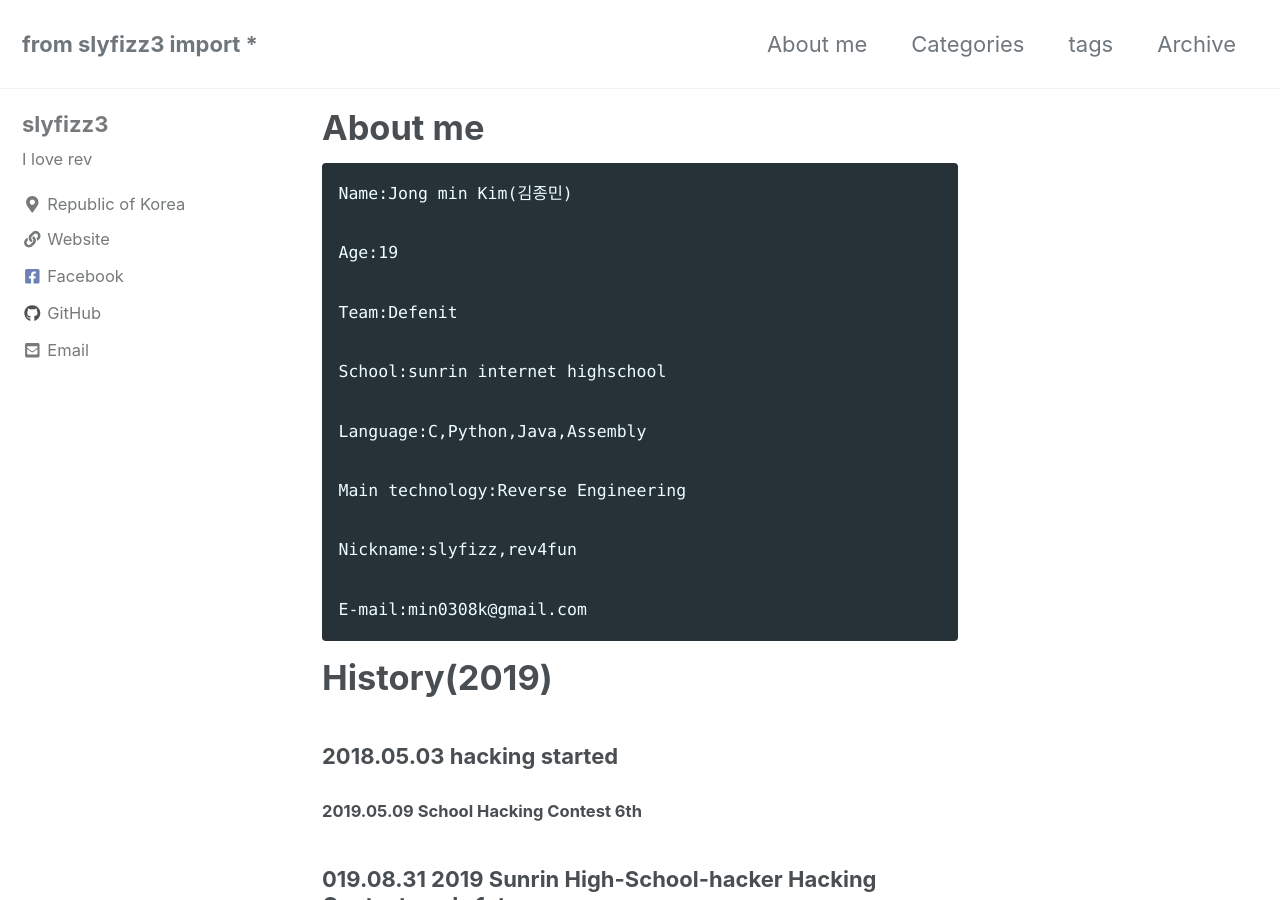
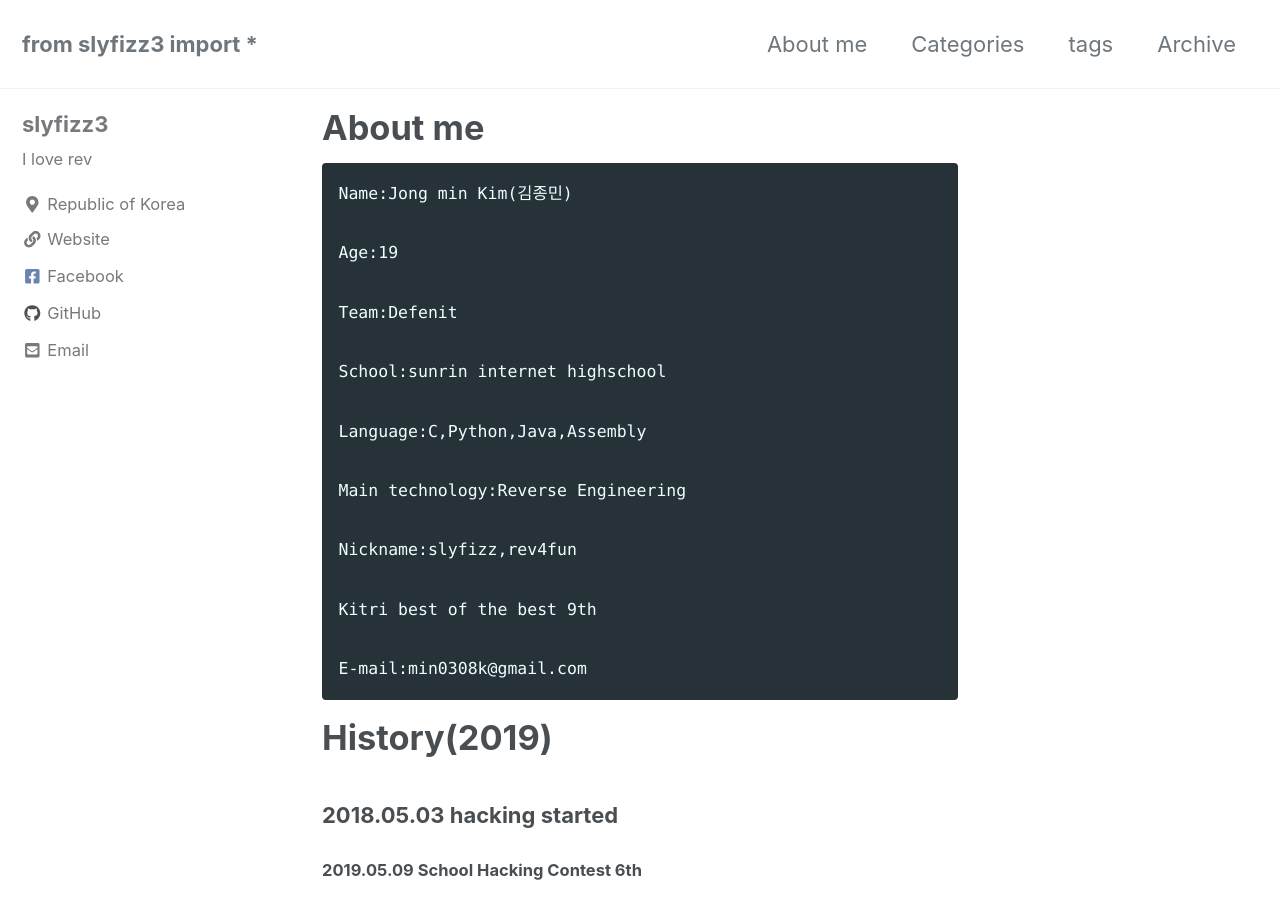
Before and after one commit to slyfizz3/slyfizz3.github.io, a Jekyll site: the page built from _pages/about.md, in a window 1280 px wide and 900 px high. Built offline with Jekyll 4.4.1, drawn with Linux system fonts in a browser that asks for light colours; cached includes are drawn as plain includes; nearby versions of some CDN libraries.

Commit message:
Update about.md

````diff
--- a/_pages/about.md
+++ b/_pages/about.md
@@ -17,6 +17,8 @@ Language:C,Python,Java,Assembly
 Main technology:Reverse Engineering
 
 Nickname:slyfizz,rev4fun
+
+Kitri best of the best 9th
 
 E-mail:min0308k@gmail.com
 ```
````
